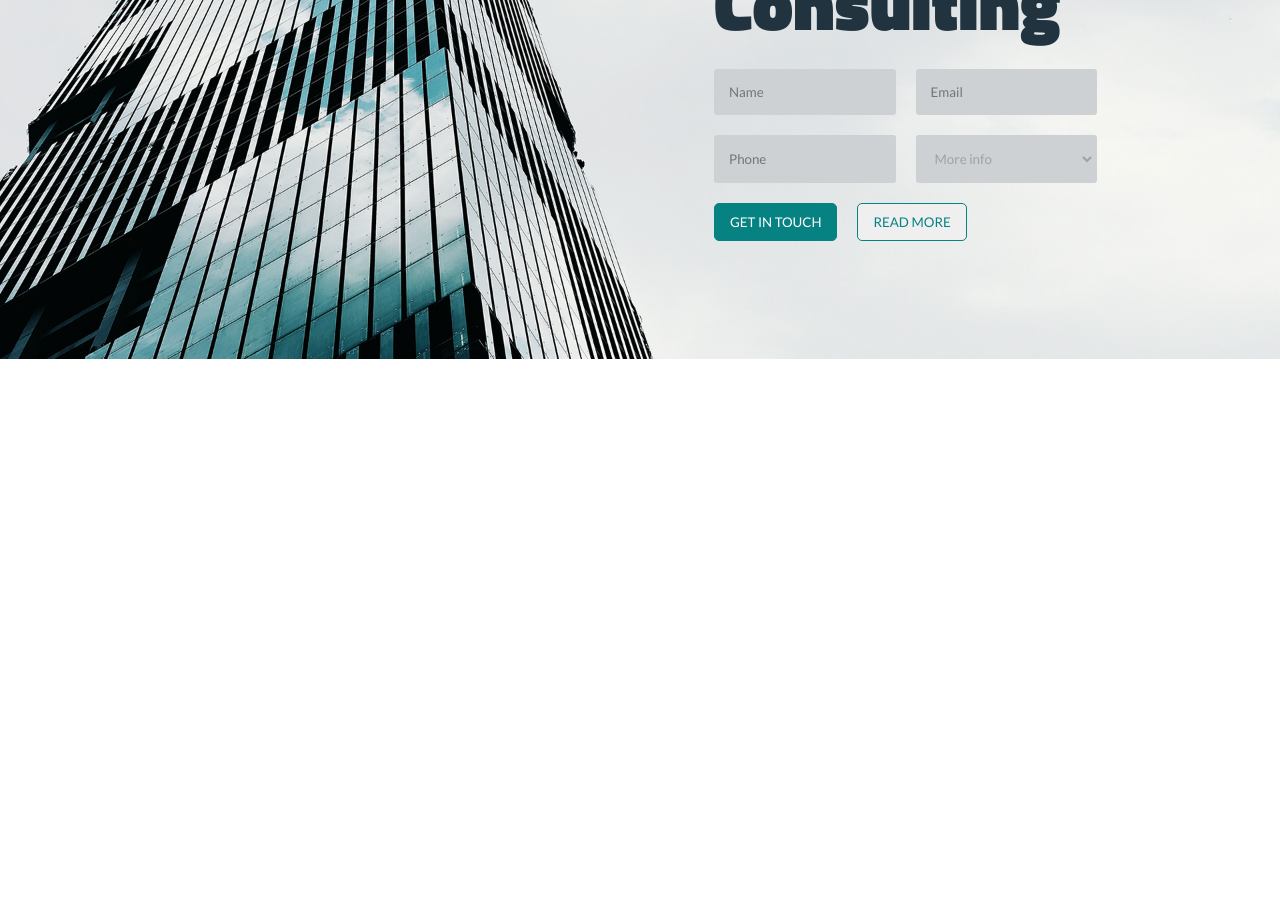
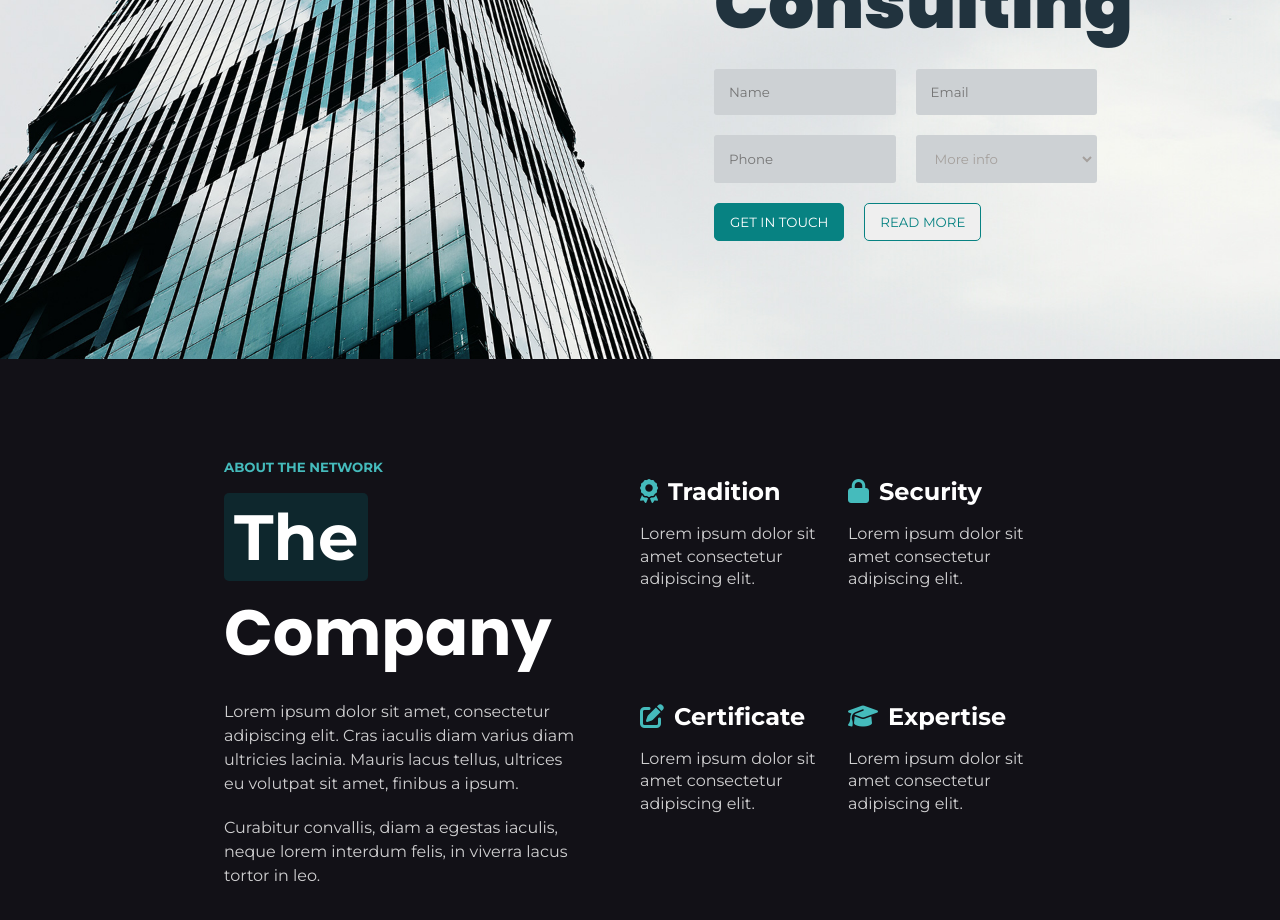
Before and after one commit to Sof-97/wordpress-theme, a Vue app: page / in a window 1280 px wide. Shown: the part 320-1240 px from the top of the page. Before the commit the page ends 800 px from the top, so only its background shows below. Built offline with nearby package versions, Linux system fonts and the light colour scheme.

Commit message:
About the Company Section

```diff
--- a/src/App.vue
+++ b/src/App.vue
@@ -46,11 +46,10 @@ export default {
 </script>
 
 <style lang="scss">
-@import url('https://fonts.googleapis.com/css2?family=Lato:ital,wght@0,100;0,300;0,400;0,700;0,900;1,100;1,300;1,400;1,700;1,900&family=Titillium+Web:wght@900&display=swap');
-
+@import url('https://fonts.googleapis.com/css2?family=Montserrat:ital,wght@0,400;0,500;0,600;0,700;1,400;1,500;1,600;1,700&family=Poppins:wght@700;900&display=swap');
 
 *{
-	font-family: Lato ;
+	font-family: Montserrat ;
 	margin: 0;
 	box-sizing: border-box;
 	padding: 0;
--- a/src/components/MainComp.vue
+++ b/src/components/MainComp.vue
@@ -1,15 +1,17 @@
 <template>
     <div>
         <JumboComp/>
+        <AboutCompany/>
     </div>
 </template>
 <script>
 import JumboComp from "./sub-components/JumboComp.vue"
-
+import AboutCompany from "./sub-components/AboutCompany.vue"
 export default {
     name: 'MainComp',
     components:{
         JumboComp,
+        AboutCompany,
     }
 }
 </script>
--- /dev/null
+++ b/src/components/sub-components/AboutCompany.vue
@@ -0,0 +1,115 @@
+<template>
+	<div class="about">
+		<div class="section">
+			<div class="section_left">
+				<h5>ABOUT THE NETWORK</h5>
+				<h2>
+					<span>The</span>
+					Company
+				</h2>
+				<p>
+					Lorem ipsum dolor sit amet, consectetur adipiscing elit.
+					Cras iaculis diam varius diam ultricies lacinia. Mauris
+					lacus tellus, ultrices eu volutpat sit amet, finibus a
+					ipsum.
+				</p>
+				<p>
+					Curabitur convallis, diam a egestas iaculis, neque lorem
+					interdum felis, in viverra lacus tortor in leo.
+				</p>
+			</div>
+			<div class="section_right">
+				<div class="info">
+					<h4> <i class="fa-solid fa-award"></i>Tradition</h4>
+					<p>
+						Lorem ipsum dolor sit amet consectetur adipiscing elit.
+					</p>
+				</div>
+				<div class="info">
+					<h4> <i class="fa-solid fa-lock"></i>Security</h4>
+					<p>
+						Lorem ipsum dolor sit amet consectetur adipiscing elit.
+					</p>
+				</div>
+				<div class="info">
+					<h4><i class="fa-solid fa-pen-to-square"></i>Certificate</h4>
+					<p>
+						Lorem ipsum dolor sit amet consectetur adipiscing elit.
+					</p>
+				</div>
+				<div class="info">
+					<h4><i class="fa-solid fa-graduation-cap"></i>Expertise</h4>
+					<p>
+						Lorem ipsum dolor sit amet consectetur adipiscing elit.
+					</p>
+				</div>
+			</div>
+		</div>
+	</div>
+</template>
+<script>
+export default {
+	name: "AboutCompany",
+};
+</script>
+
+<style lang="scss" scoped>
+@import "../../style/variables.scss";
+div.about {
+	padding: 100px 0;
+	background-color: $woodsmoke;
+	.section {
+		width: 65%;
+		margin: 0 auto;
+		display: flex;
+		& > div {
+			width: 50%;
+			color: #fff;
+		}
+		&_left {
+            padding-right: 60px;
+			h5 {
+				color: $fountain-blue;
+			}
+			h2 {
+				font-family: Poppins;
+				font-weight: 700;
+				font-size: 4rem;
+				margin: 15px 0;
+				span {
+					background-color: $company;
+					border-radius: 5px;
+					padding: 5px 10px;
+				}
+			}
+			p {
+                opacity: 0.8;
+				margin: 20px 0;
+                line-height: 1.5rem;
+			}
+		}
+		&_right {
+			display: flex;
+            flex-wrap: wrap;
+            justify-content: space-around;
+            line-height: 1.4rem;
+            > *{
+                flex-basis: 50%;
+            }
+            h4{
+                font-family: Montserrat;
+                font-weight: 700;
+                font-size: 1.5rem;
+                margin: 20px 0 ;
+                i{
+                    color: $fountain-blue;
+                    margin-right: 10px;
+                }
+            }
+            p{
+                opacity: 0.8;
+            }
+		}
+	}
+}
+</style>
--- a/src/components/sub-components/JumboComp.vue
+++ b/src/components/sub-components/JumboComp.vue
@@ -55,7 +55,7 @@ div.jumbotron {
 		h1 {
 			margin: 20px 10px;
 			color: $text-color;
-			font-family: Titillium Web;
+			font-family: Poppins;
 			font-weight: 900;
 			font-size: 4.5rem;
 			line-height: 4.5rem;
--- a/src/style/variables.scss
+++ b/src/style/variables.scss
@@ -8,3 +8,4 @@ $text-color: #21333E;
 $logo-bg: #75C6C7;
 $input: #CDD1D4;
 $cloudy: #a5a09d;
+$company: #0e272d;
```
